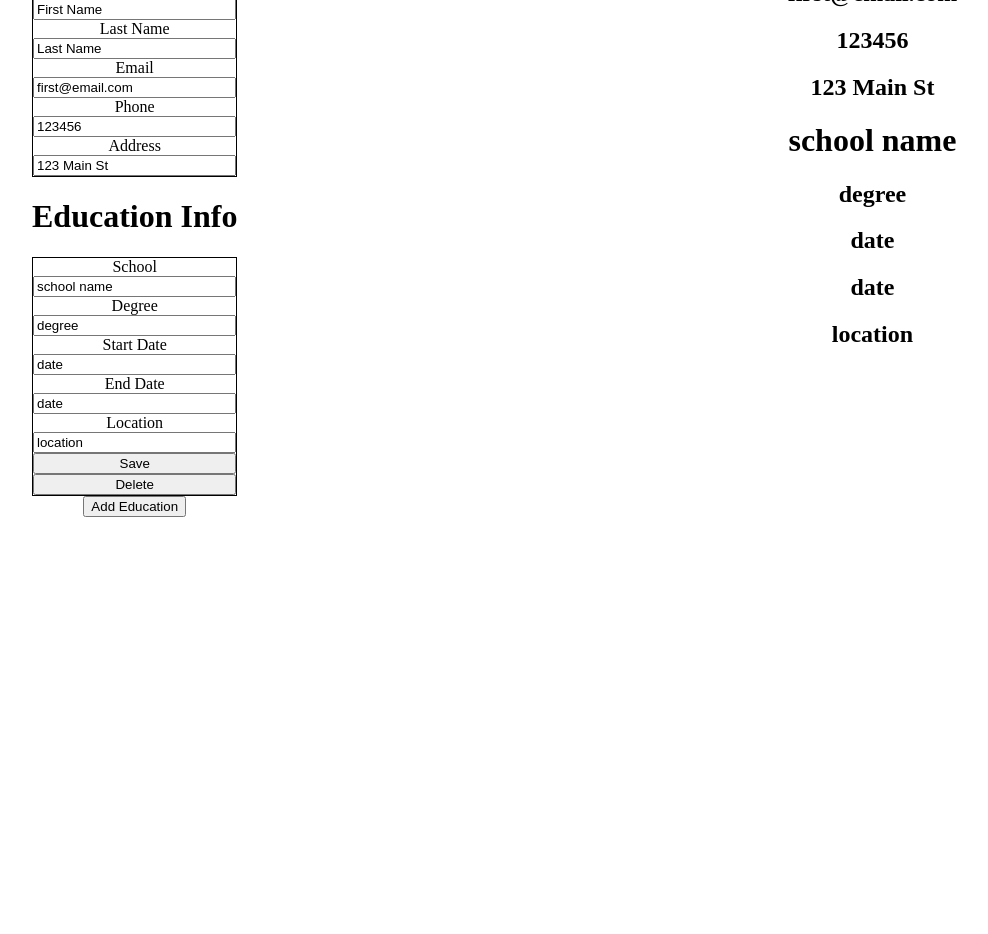
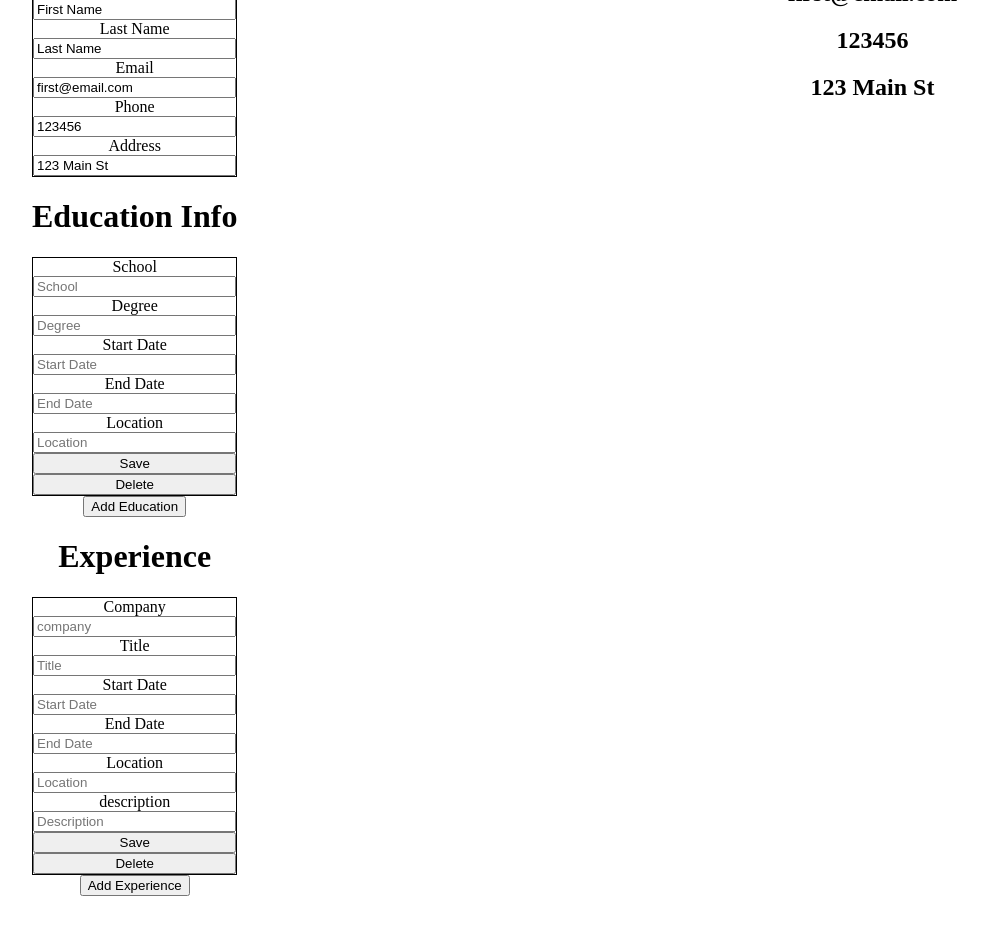
Before and after one commit to ImmaCheetah/cv-app, a React (Vite) app: page / in a window 1280 px wide. Shown: the part 140-1074 px from the top of the page, without its empty margins (8-996 px from the left). Before the commit the page ends 800 px from the top, so only its background shows below. Built offline with nearby package versions, Linux system fonts and the light colour scheme.

Commit message:
feat: add experience section

```diff
--- a/src/App.jsx
+++ b/src/App.jsx
@@ -4,6 +4,9 @@ import GeneralInfo from './components/GeneralInfo'
 import ResumeHeader from './components/ResumeHeader'
 import EducationInfo from './components/EducationInfo'
 import EducationDisplay from './components/EducationDisplay'
+import ExperienceInfo from './components/ExperienceInfo'
+import ExperienceDisplay from './components/ExperienceDisplay'
+
 
 function App() {
   let nextID = 1;
@@ -21,11 +24,23 @@ function App() {
   const [educationArray, setEducationArray] = useState([
     {
       id: 1,
-      school: 'school name',
-      degree: 'degree',
-      startDate: 'date',
-      endDate: 'date',
-      location: 'location'
+      school: '',
+      degree: '',
+      startDate: '',
+      endDate: '',
+      location: ''
+    },
+  ])
+
+  const [experienceArray, setExperienceArray] = useState([
+    {
+      id: 1,
+      company: '',
+      title: '',
+      startDate: '',
+      endDate: '',
+      location: '',
+      description: ''
     },
   ])
 
@@ -52,11 +67,11 @@ function App() {
     setEducationArray(prevEducation => {
       return [...prevEducation, {
         id: prevEducation.length + 1,
-        school: 'school name2',
-        degree: 'degree',
-        startDate: 'date',
-        endDate: 'date',
-        location: 'location'
+        school: 'School Name',
+        degree: '',
+        startDate: '',
+        endDate: '',
+        location: ''
       }]
     })
     console.log(educationArray)
@@ -70,6 +85,40 @@ function App() {
     )
   }
 
+  function handleExperienceChange(id, e) {
+    setExperienceArray(
+      experienceArray.map((experience) => {
+        if (experience.id === id) {
+          return {...experience, [e.target.name]: e.target.value}
+        } else {
+          return experience
+        }
+      })
+    )
+  }
+
+  function addExperience() {
+    setExperienceArray(prevExperience => {
+      return [...prevExperience, {
+        id: prevExperience.length + 1,
+        company: 'Company Name',
+        title: '',
+        startDate: '',
+        endDate: '',
+        location: '',
+        description: ''
+      }]
+    })
+  }
+
+  function removeExperience(id) {
+    setExperienceArray(
+      experienceArray.filter((experience) => {
+        return experience.id !== id
+      })
+    )
+  }
+
   const educationList = educationArray.map((education, index) => {
     return (
       <>
@@ -78,8 +127,23 @@ function App() {
           isActive={activeIndex === index}
           onClick={() => setActiveIndex(index)}
           onToggle={() => setActiveIndex(false)}
-          onRemove={(e) => removeEducation(education.id)}
+          onRemove={() => removeEducation(education.id)}
           onChange={(e) => handleEducationChange(education.id, e)}
+        />
+      </>
+    )
+  })
+
+  const experienceList = experienceArray.map((experience, index) => {
+    return (
+      <>
+        <ExperienceInfo
+          {...experience}
+          isActive={activeIndex === index}
+          onClick={() => setActiveIndex(index)}
+          onToggle={() => setActiveIndex(false)}
+          onRemove={() => removeExperience(experience.id)}
+          onChange={(e) => handleExperienceChange(experience.id, e)}
         />
       </>
     )
@@ -94,10 +158,16 @@ function App() {
           {educationList}
           <button onClick={addEducation}>Add Education</button>
         </div>
+        <div className='experience-info-div'>
+          <h1>Experience</h1>
+          {experienceList}
+          <button onClick={addExperience}>Add Experience</button>
+        </div>
       </div>
       <div className="user-output-container">
         <ResumeHeader {...user}/>
         <EducationDisplay educationArray={educationArray}/>
+        <ExperienceDisplay experienceArray={experienceArray}/>
       </div>
     </div>
   )
--- /dev/null
+++ b/src/components/ExperienceDisplay.jsx
@@ -0,0 +1,20 @@
+export default function ExperienceDisplay(props) {
+    const list = props.experienceArray.map((experience) => {
+        return (
+            <div>
+                <h1>{experience.company}</h1>
+                <h2>{experience.title}</h2>
+                <h2>{experience.startDate}</h2>
+                <h2>{experience.endDate}</h2>
+                <h2>{experience.location}</h2>
+                <h2>{experience.description}</h2>
+            </div>
+        )
+    })
+
+    return (
+        <div className="experience-display-div" >
+            {list}
+        </div>
+    )
+}
--- /dev/null
+++ b/src/components/ExperienceInfo.jsx
@@ -0,0 +1,90 @@
+
+
+export default function ExperienceInfo(props) {
+    return (
+        <form className="experience-info-form" >
+            {!props.isActive && <h3>{props.company}</h3>}
+            {props.isActive &&
+            <>
+                <label htmlFor="company">Company</label>
+                <input
+                    type="text"
+                    placeholder="company"
+                    id="company"
+                    name="company"
+                    value={props.company}
+                    onChange={props.onChange}
+                />
+                <label htmlFor="title">Title</label>
+                <input
+                    type="text"
+                    placeholder="Title"
+                    id="title"
+                    name="title"
+                    value={props.title}
+                    onChange={props.onChange}
+                />
+                <label htmlFor="start-date">Start Date</label>
+                <input
+                    type="text"
+                    placeholder="Start Date"
+                    id="start-date"
+                    name="startDate"
+                    value={props.startDate}
+                    onChange={props.onChange}
+                />
+                <label htmlFor="end-date">End Date</label>
+                <input
+                    type="text"
+                    placeholder="End Date"
+                    id="end-date"
+                    name="endDate"
+                    value={props.endDate}
+                    onChange={props.onChange}
+                />
+                <label htmlFor="location">Location</label>
+                <input
+                    type="text"
+                    placeholder="Location"
+                    id="location"
+                    name="location"
+                    value={props.location}
+                    onChange={props.onChange}
+                />
+                <label htmlFor="description">description</label>
+                <input
+                    type="text"
+                    placeholder="Description"
+                    id="description"
+                    name="description"
+                    value={props.description}
+                    onChange={props.onChange}
+                />
+                <button onClick={(e) => {
+                        e.preventDefault()
+                        props.onToggle()
+                    }}>
+                    Save
+                </button>
+                <button onClick={(e) => {
+                        e.preventDefault()
+                        props.onRemove()
+                    }}>
+                    Delete
+                </button>
+            </>
+            }
+            {
+                !props.isActive &&
+                <button
+                    onClick={(e) => {
+                        e.preventDefault()
+                        props.onClick()}
+                    }
+                >
+                    Edit
+                </button>
+            }
+        </form>
+    )
+}
--- a/src/index.css
+++ b/src/index.css
@@ -3,7 +3,7 @@
   gap: 30rem;
 }
 
-.general-info-form, .education-info-form {
+.general-info-form, .education-info-form, .experience-info-form {
   display: flex;
   flex-direction: column;
   border: solid 1px black;
```
